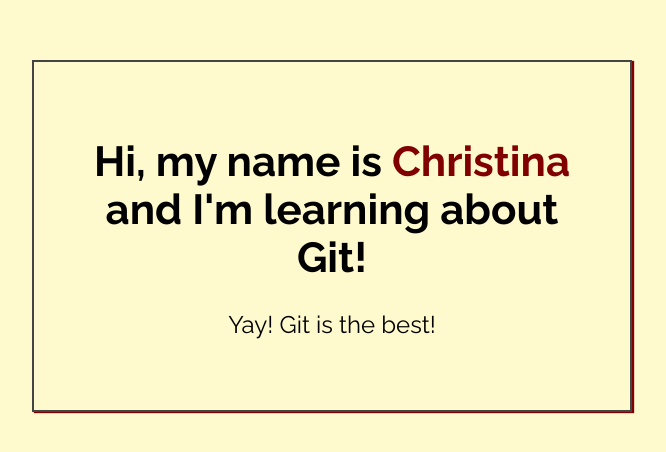
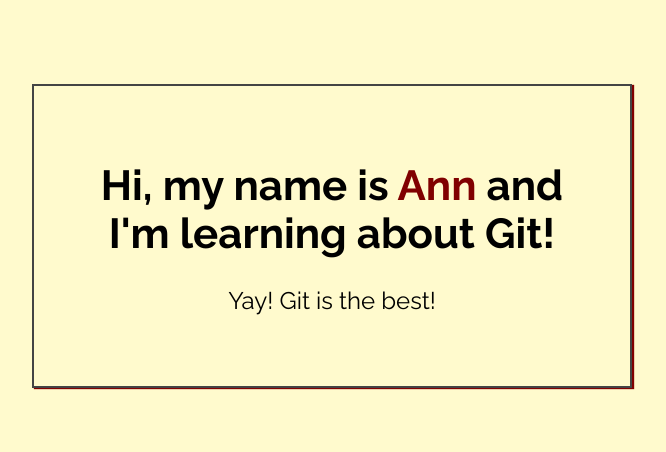
Before and after one commit to csymington1337/my-first-repo, a plain HTML site: page index.html in a window 1280 px wide. Shown: the part 164-616 px from the top of the page, without its empty margins (308-974 px from the left). Drawn offline with Linux system fonts and the light colour scheme.

Commit message:
changed name in index.html

```diff
--- a/index.html
+++ b/index.html
@@ -14,7 +14,7 @@
 <body>
 
     <div class="greeting">
-        <h1>Hi, my name is <span class="highlight">Christina</span> and I'm learning about Git! </h1>
+        <h1>Hi, my name is <span class="highlight">Ann</span> and I'm learning about Git! </h1>
 
         <p>Yay! Git is the best!</p>
     </div>
```
